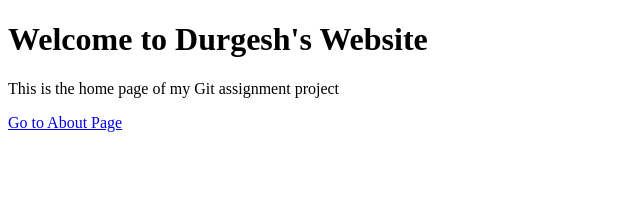
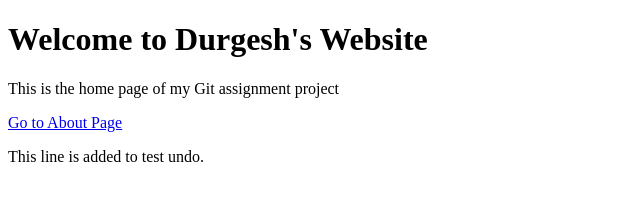
Before and after one commit to pandaa-69/git-assignment, a plain HTML site: page index.html in a window 1280 px wide. Shown: the whole page, without its empty margins (0-640 px from the left). Drawn offline with Linux system fonts and the light colour scheme.

Commit message:
Extra commit to test undo

```diff
--- a/index.html
+++ b/index.html
@@ -5,5 +5,6 @@
   <h1>Welcome to Durgesh's Website</h1>
   <p>This is the home page of my Git assignment project</p>
   <a href="about.html">Go to About Page</a>
+  <p>This line is added to test undo.</p>
 </body>
 </html>
```
